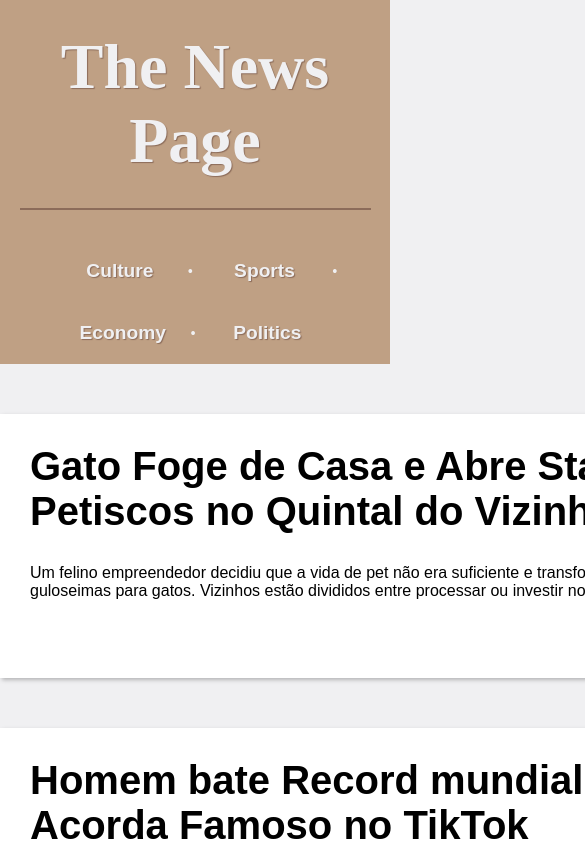
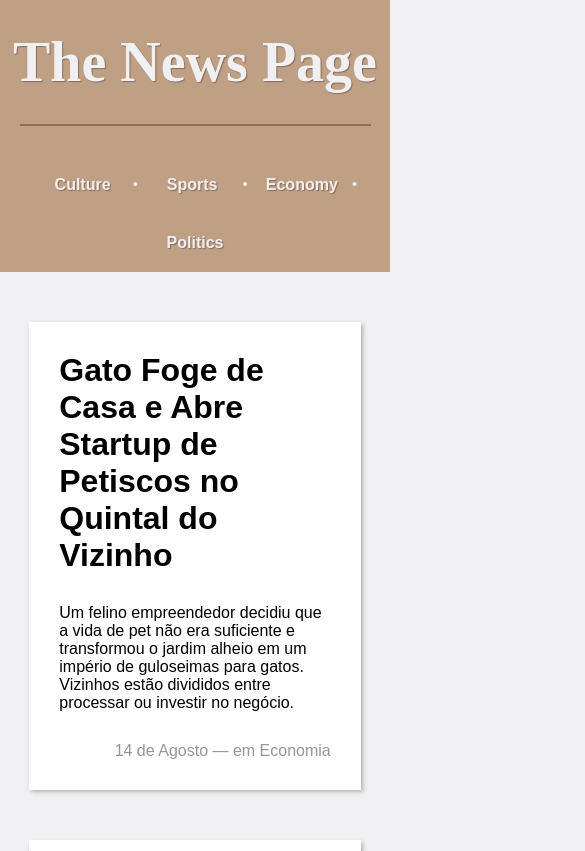
Before and after one commit to sudojv/the-news-page, a plain HTML site: page index.html in a window 390 px wide. Shown: the top 851 px of the page, 585 px wide, since content can reach past the window. Drawn offline with Linux system fonts and the light colour scheme.

Commit message:
Add mobile style sheet

```diff
--- a/index.html
+++ b/index.html
@@ -4,7 +4,8 @@
     <meta charset="UTF-8">
     <meta name="viewport" content="width=device-width, initial-scale=1.0">
     <title>The News Page</title>
-    <link rel="stylesheet" href="styles/style.css">
+    <link rel="stylesheet" href="styles/desktop.css">
+    <link rel="stylesheet" href="styles/mobile.css">
 </head>
 <body>
     <header>
--- a/styles/style.css
+++ b/styles/desktop.css
@@ -75,6 +75,12 @@ main section {
     box-shadow: 2px 2px 4px rgba(0, 0, 0, 0.25);
 }
 
+@media screen and (max-width: 980px) {
+    main section {
+        width: 85%;
+    }
+}
+
 main section h2 {
     font: bold 2.5em sans-serif;
     margin-bottom: 30px;
--- /dev/null
+++ b/styles/mobile.css
@@ -0,0 +1,28 @@
+@charset "UTF-8";
+
+@media screen and (max-width: 768px) {
+    header h1 {
+        font: bold 3.5em serif;
+    }
+
+    header ul li {
+        width: 90px;
+        font: bold 1em sans-serif;
+    }
+
+    main section {
+        width: 85%;
+    }
+
+    main section h2 {
+        font: bold 2em sans-serif;
+    }
+
+    footer h1 {
+        font: bold 3.5em serif;
+    }
+
+    footer p {
+        font: normal 1.2em sans-serif;
+    }
+}
```
